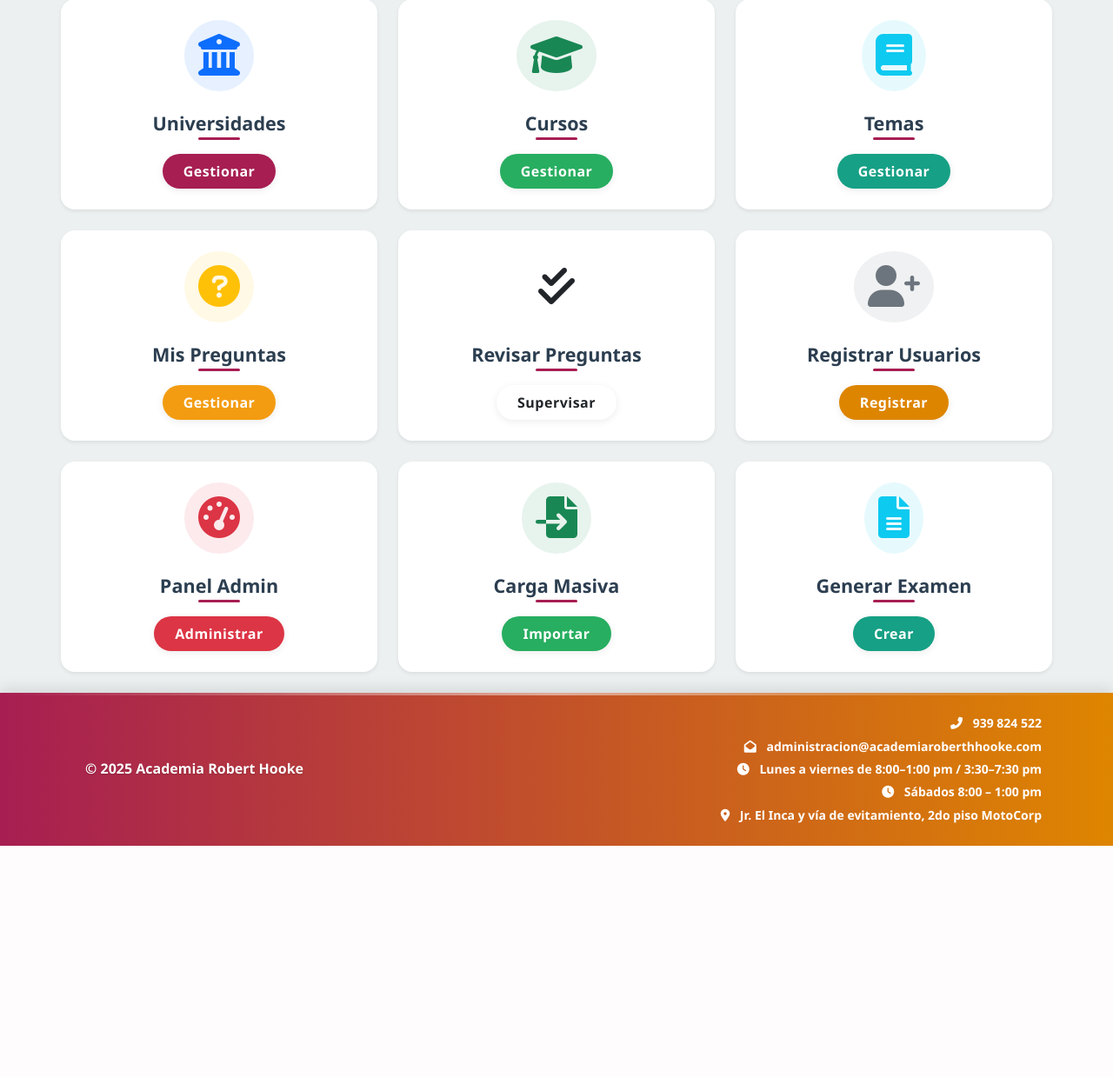
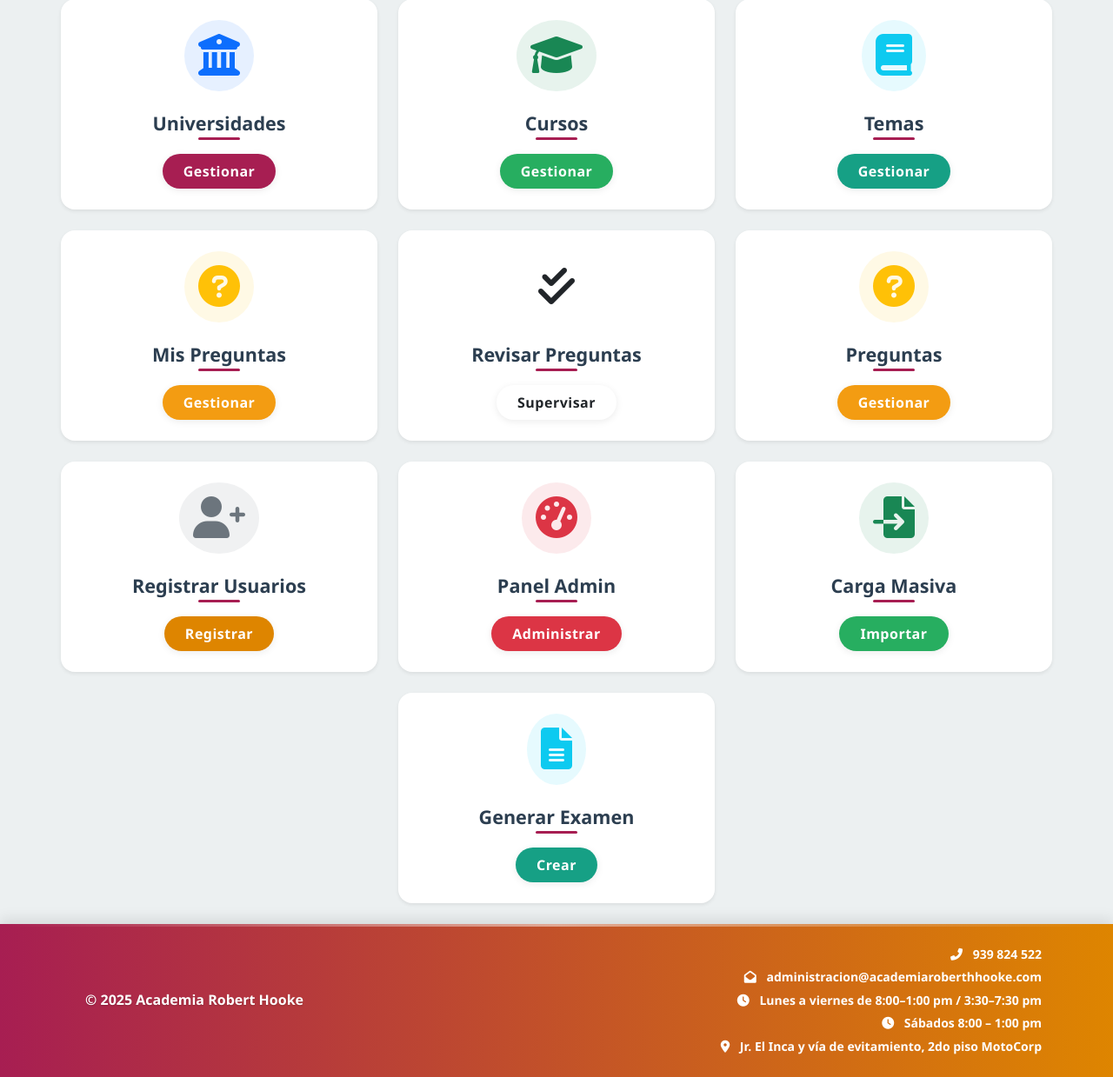
Before and after one commit to Yelts2002/ProyectoBancoDePreguntas, a Django app: page / in a window 1280 px wide. Shown: the part 302-1541 px from the top of the page at 87% size. Before the commit the page ends 1275 px from the top, so only its background shows below. Run offline with Django 5.2, Linux system fonts and the light colour scheme; the visitor is signed in with stand-in values (Sample User, id 1).

Commit message:
Corrección template principal

```diff
--- a/Preguntas/Templates/Preguntas/home.html
+++ b/Preguntas/Templates/Preguntas/home.html
@@ -264,6 +264,20 @@
             <!-- Tarjetas específicas para administradores -->
             {% if user.is_authenticated and user.is_superuser %}
             <div class="col-12 col-md-6 col-lg-4 mt-4">
+                <div class="card h-100 shadow-sm border-0 animate__animated animate__fadeInLeft">
+                    <div class="card-body text-center p-4">
+                        <div class="icon-container bg-warning bg-opacity-10 mb-4 p-3 rounded-circle d-inline-block">
+                            <i class="fas fa-question-circle text-warning fa-3x"></i>
+                        </div>
+                        <h3 class="card-title h5 mb-3">Preguntas</h3>
+                        <a href="{% url 'pregunta-list' %}" class="btn btn-warning px-4">
+                            Gestionar
+                        </a>
+                    </div>
+                </div>
+            </div>
+
+            <div class="col-12 col-md-6 col-lg-4 mt-4">
                 <div class="card h-100 shadow-sm border-0 animate__animated animate__fadeInUp">
                     <div class="card-body text-center p-4">
                         <div class="icon-container bg-secondary bg-opacity-10 mb-4 p-3 rounded-circle d-inline-block">
```
